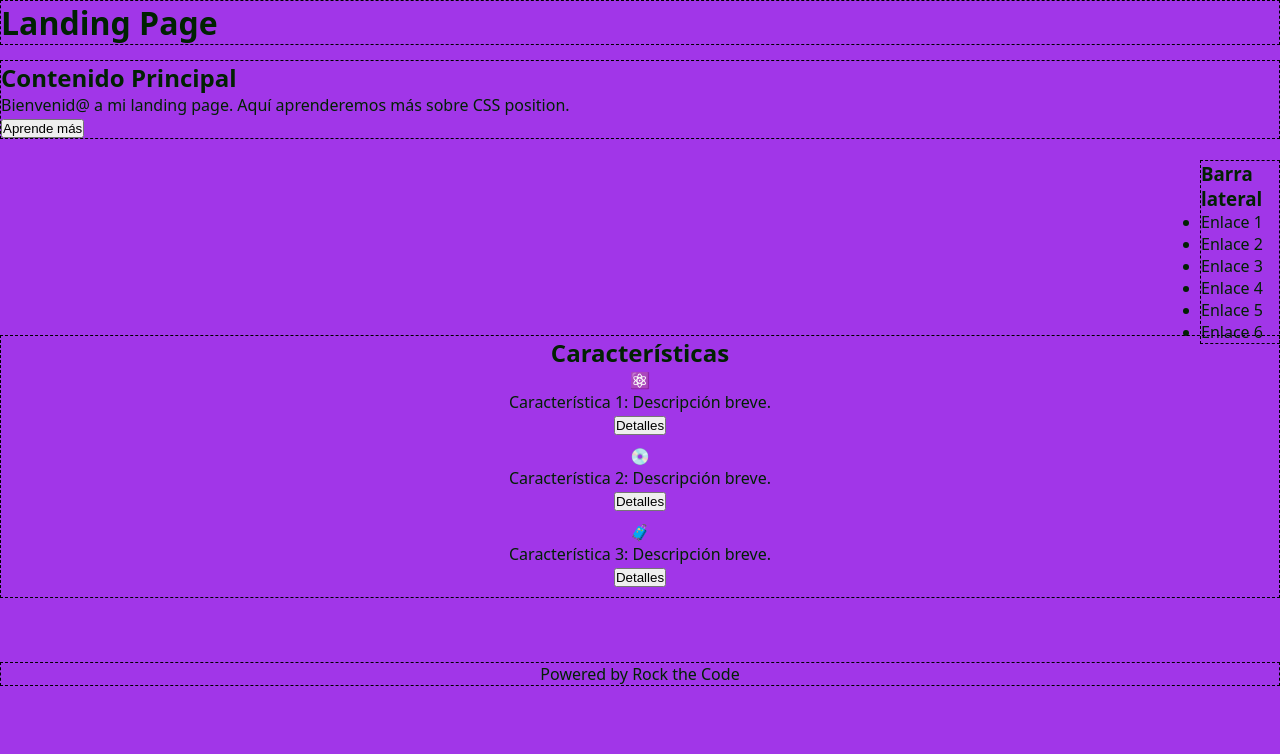
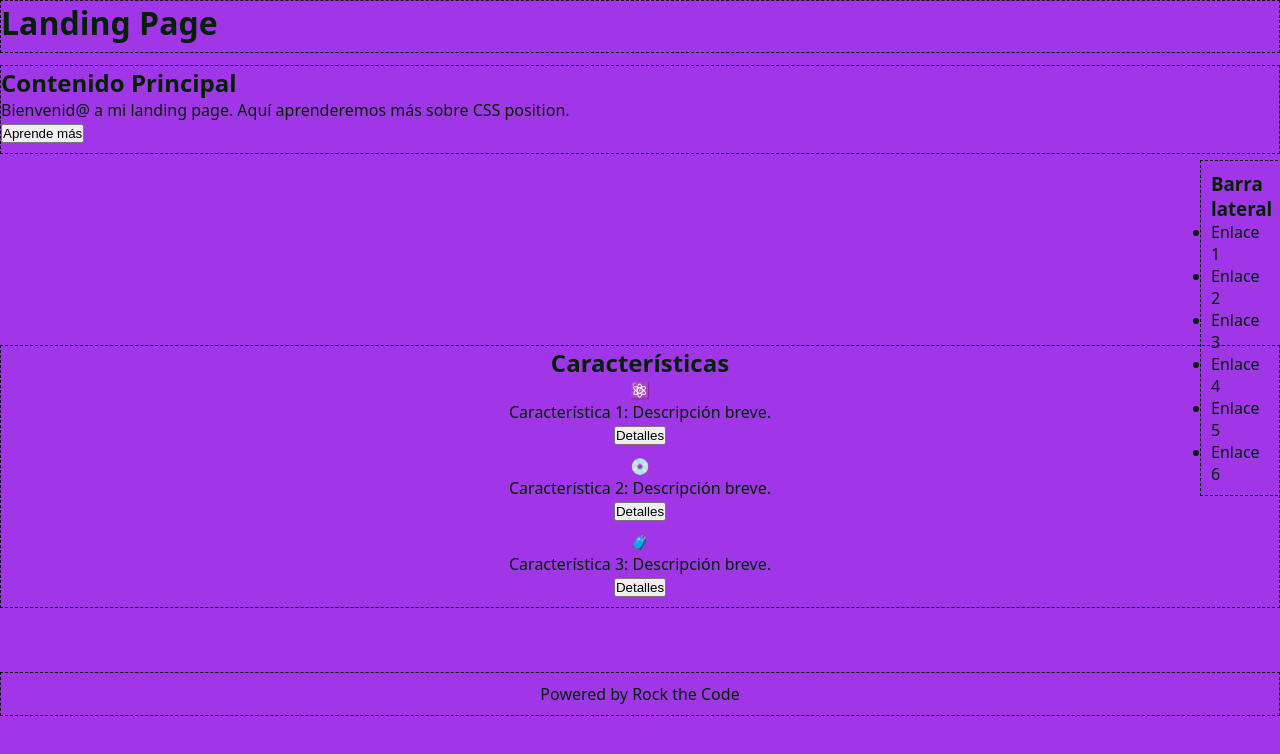
Before and after one commit to Gemarzc/practica-landing, a plain HTML site: page index.html in a window 1280 px wide. Drawn offline with Linux system fonts and the light colour scheme.

Commit message:
add padding

```diff
--- a/style.css
+++ b/style.css
@@ -19,6 +19,7 @@ header {
   border: 1px dashed black;
   position: fixed;
   width: 100%;
+  padding-bottom: 8px;
 }
 
 .sidebar {
@@ -26,11 +27,13 @@ header {
   left: 75pc;
   top: 10pc;
   border: 1px dashed black;
+  padding: 10px;
 }
 
 .content {
   position: relative;
-  top: 60px;
+  top: 65px;
+  padding-bottom: 10px;
   border: 1px dashed black;
 }
 
@@ -50,4 +53,6 @@ footer {
   top: 20pc;
   position: relative;
   text-align: center;
+  padding-top: 10px;
+  padding-bottom: 10px;
 }
```
